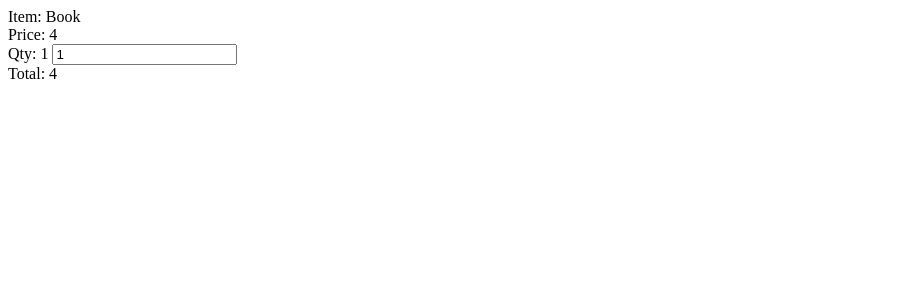
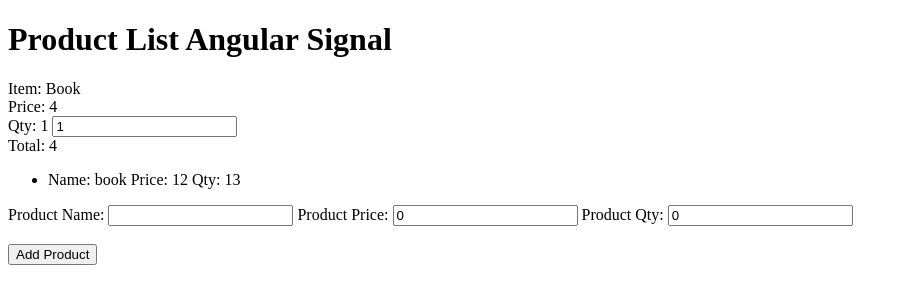
Before and after one commit to 2advancesolutions/HomeEstateProtoType, an Angular app in the folder HomeEstate/: page / in a window 1280 px wide. Shown: the top 304 px of the page, without its empty margins (0-908 px from the left). Built offline with nearby package versions, Linux system fonts and the light colour scheme.

Commit message:
add function to add products

```diff
--- a/HomeEstate/src/app/app.component.html
+++ b/HomeEstate/src/app/app.component.html
@@ -1,6 +1,24 @@
+<h1>Product List Angular Signal</h1>
 <div>
   <div>Item: {{item()}}</div>
   <div>Price: {{price()}}</div>
-  <div>Qty: {{quantity()}}   <input [(ngModel)]="inputValue" type="number" (change)="setQuatity()"></div>
+  <div>Qty: {{quantity()}}   <input [(ngModel)]="inputQty" type="number" (change)="setQuatity()"></div>
   <div>Total: {{total()}}</div>
 </div>
+
+<ul *ngIf="products()">
+ <li *ngFor="let product of products()">
+       Name: {{product.name}}
+       Price: {{product.price}}
+       Qty: {{product.quantity}}
+ </li>
+</ul>
+
+<div>
+  Product Name: <input [(ngModel)]="inputProductName" type="text">
+  Product Price: <input [(ngModel)]="inputProductPrice" type="number" >
+  Product Qty: <input [(ngModel)]="inputProductQty" type="number">
+</div>
+
+<br>
+<button (click)="addProduct()">Add Product</button>
--- a/HomeEstate/src/app/app.component.ts
+++ b/HomeEstate/src/app/app.component.ts
@@ -1,4 +1,5 @@
-import { Component, computed, effect, signal } from '@angular/core';
+import { single } from 'rxjs';
+import { Component, OnInit, computed, effect, signal } from '@angular/core';
 
 
 @Component({
@@ -6,16 +7,36 @@ import { Component, computed, effect, signal } from '@angular/core';
   templateUrl: './app.component.html',
   styleUrls: ['./app.component.scss']
 })
-export class AppComponent {
+export class AppComponent implements OnInit {
+
   item = signal<string>('Book');
   quantity = signal<number>(1);
   price  = signal<number>(4);
   total = computed(() => this.quantity() * this.price());
-  inputValue: number =  this.quantity();
+  inputQty: number = 0;
+  inputProductName: string = '';
+  inputProductPrice: number = 0;
+  inputProductQty: number = 0;
+  products = signal<{
+    name: string;
+    price: number;
+    quantity: number;
+  }[]>([{ name: 'book', price: 12, quantity: 13 }]);
 
+  ngOnInit(): void {
+    this.inputQty = this.quantity();
+  }
 
   setQuatity(): void {
-    this.quantity.update( q => q = this.inputValue);
+    this.quantity.update(q => q = this.inputQty);
   };
 
+  addProduct(): void {
+    this.products.mutate(products => products.push({
+      name: this.inputProductName,
+      price: this.inputProductPrice,
+      quantity: this.inputProductQty
+    }));
+  }
+
 }
```
